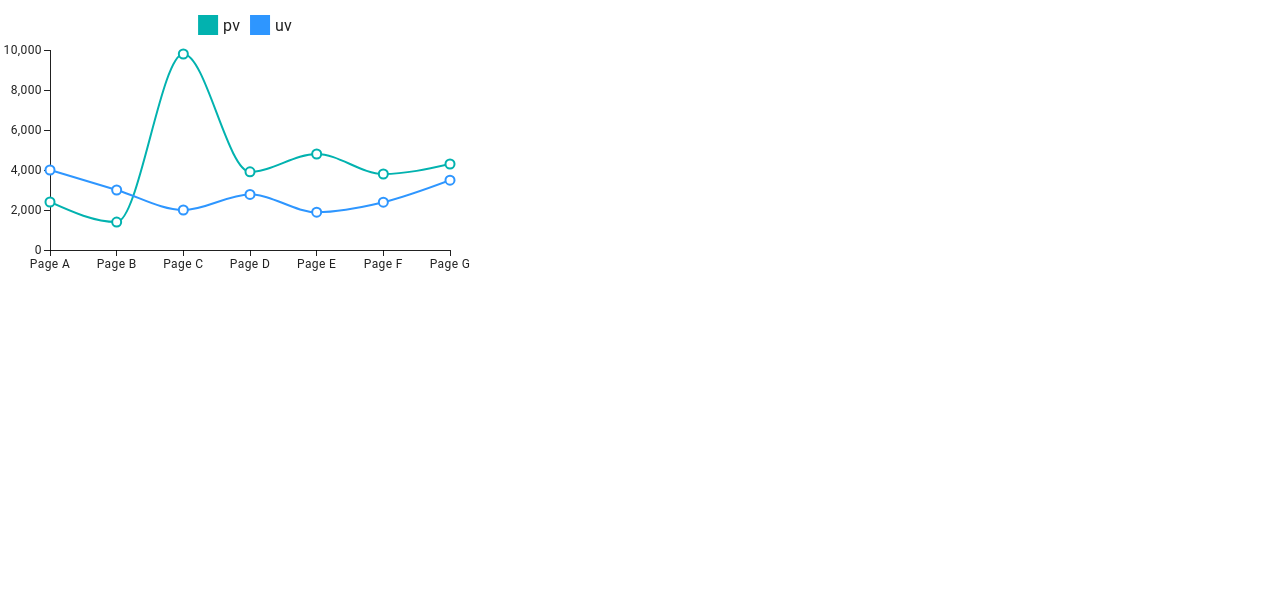
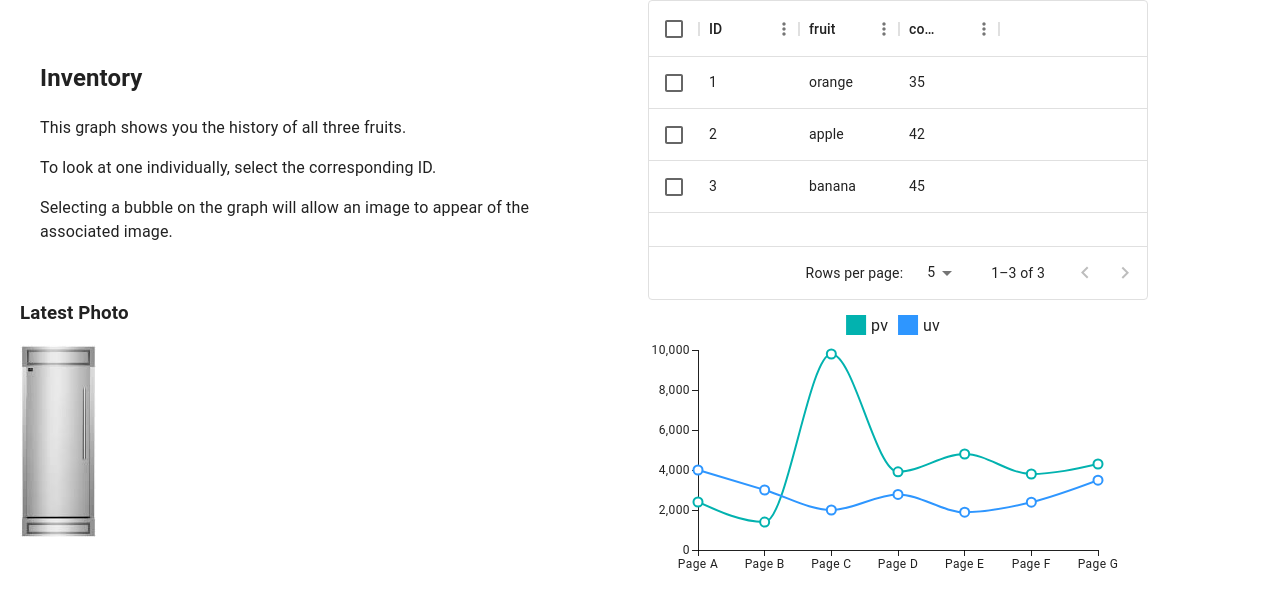
Before and after one commit to ktptran/inventory-detection, a React (Create React App) app in the folder frontend/: page /inventory in a window 1280 px wide. Shown: the top 610 px of the page. Built offline with nearby package versions, Linux system fonts and the light colour scheme; no server answers; the HTML template or start-up script is replaced by a standard one; what aws-amplify would draw is missing.

Commit message:
refact: general structure of inventory page

```diff
--- a/frontend/package.json
+++ b/frontend/package.json
@@ -9,6 +9,7 @@
 		"@mui/icons-material": "^5.15.7",
 		"@mui/material": "^5.15.10",
 		"@mui/x-charts": "^6.19.4",
+		"@mui/x-data-grid": "^6.19.4",
 		"@testing-library/jest-dom": "^5.17.0",
 		"@testing-library/react": "^13.4.0",
 		"@testing-library/user-event": "^13.5.0",
--- a/frontend/src/components/Drawer.jsx
+++ b/frontend/src/components/Drawer.jsx
@@ -30,8 +30,8 @@ function MuiDrawer({ isDrawerOpen, setIsDrawerOpen }) {
         <Button color="inherit" href="/">
           Home
         </Button>
-        <Button color="inherit" href="/about">
-          About
+        <Button color="inherit" href="/inventory">
+          Inventory
         </Button>
       </Drawer>
     </>
--- a/frontend/src/index.css
+++ b/frontend/src/index.css
@@ -31,3 +31,16 @@
   /*prespectiv creates the door open effect*/
   transform: perspective(2000px) translateZ(0px) translateX(200px) translateY(200px) rotateY(-105deg);
 }
+
+.container {
+  height: 50vh;
+  position: relative;
+}
+
+.vertical-center {
+  margin: 0;
+  position: absolute;
+  top: 50%;
+  -ms-transform: translateY(-50%);
+  transform: translateY(-50%);
+}
--- a/frontend/src/pages/Home.jsx
+++ b/frontend/src/pages/Home.jsx
@@ -1,4 +1,5 @@
 import React, { useRef, useState, createRef } from 'react';
+import Grid from '@mui/material/Grid';
 
 import apple from '../assets/apple.png';
 import orange from '../assets/orange.png';
@@ -10,6 +11,7 @@ import { useScreenshot, createFileName } from 'use-react-screenshot';
 
 function Home() {
   const refrigeratorRef = createRef(null);
+  // eslint-disable-next-line
   const [image, takeScreenshot] = useScreenshot({
     type: 'image/jpeg',
     quality: 1.0,
@@ -28,23 +30,31 @@ function Home() {
   };
 
   return (
-    <>
-      <Directions />
+    <Grid container spacing={2}>
+      <Grid item xs={6}>
         <Door downloadScreenShot={downloadScreenShot} />
         <Refrigerator refrigeratorRef={refrigeratorRef} />
-    </>
+      </Grid>
+      <Grid item xs={6}>
+        <Directions />
+      </Grid>
+    </Grid>
   );
 }
 
 function Directions() {
   return (
-    <div style={{ padding: 20 }}>
+    <div className="container">
+      <div className="vertical-center">
         <h2>Welcome to the Refrigerator Inventory Detection Demo!</h2>
         <p>Open the refrigerator and move the items in and out.</p>
-      <p>Once you close the refrigerator, a snapshot will be recorded to count the inventory.</p>
+        <p>Once you close the refrigerator, a snapshot will be recorded.</p>
+        <p>This refrigerator records down the number of apples, oranges, and bananas.</p>
         <p>
-        Navigate to the <a href="/inventory">inventory page</a> for more information.
+          Once you've taken a few snapshots, navigate to the <a href="/inventory">inventory page</a> to look at the
+          historical average.
         </p>
+      </div>
     </div>
   );
 }
--- a/frontend/src/pages/Inventory.jsx
+++ b/frontend/src/pages/Inventory.jsx
@@ -1,14 +1,80 @@
 import React from 'react';
+import Grid from '@mui/material/Grid';
+import Box from '@mui/material/Box';
 import { LineChart } from '@mui/x-charts/LineChart';
+import { DataGrid } from '@mui/x-data-grid';
+import Refrigerator from '../assets/refrigerator-door.jpeg';
 
 function Inventory() {
   return (
-    <>
-      <SimpleLineChart />
-    </>
+    <Grid container spacing={2}>
+      <Grid item xs={6}>
+        <div style={{ padding: '20px' }}>
+          <Description />
+          <CurrentImage />
+        </div>
+      </Grid>
+      <Grid item xs={6}>
+        <Box sx={{ s: 2 }}>
+          <DataTable />
+        </Box>
+        <Box>
+          <SimpleLineChart />
+        </Box>
+      </Grid>
+    </Grid>
   );
 }
 
+function CurrentImage() {
+  return (
+    <div>
+      <h3>Latest Photo</h3>
+      <img src={Refrigerator} alt="latest-photo" />
+    </div>
+  );
+}
+
+function Description() {
+  return (
+    <div style={{ padding: '20px' }}>
+      <h2>Inventory</h2>
+      <p>This graph shows you the history of all three fruits.</p>
+      <p>To look at one individually, select the corresponding ID.</p>
+      <p>Selecting a bubble on the graph will allow an image to appear of the associated image.</p>
+    </div>
+  );
+}
+
+const columns = [
+  { field: 'id', headerName: 'ID' },
+  { field: 'fruit', headerName: 'fruit' },
+  { field: 'count', headerName: 'count' },
+];
+
+const rows = [
+  { id: 1, fruit: 'orange', count: 35 },
+  { id: 2, fruit: 'apple', count: 42 },
+  { id: 3, fruit: 'banana', count: 45 },
+];
+
+function DataTable() {
+  return (
+    <div style={{ height: '300px', width: '500px' }}>
+      <DataGrid
+        rows={rows}
+        columns={columns}
+        initialState={{
+          pagination: {
+            paginationModel: { page: 0, pageSize: 5 },
+          },
+        }}
+        pageSizeOptions={[5, 10]}
+        checkboxSelection
+      />
+    </div>
+  );
+}
 const uData = [4000, 3000, 2000, 2780, 1890, 2390, 3490];
 const pData = [2400, 1398, 9800, 3908, 4800, 3800, 4300];
 const xLabels = ['Page A', 'Page B', 'Page C', 'Page D', 'Page E', 'Page F', 'Page G'];
```
Also changed, not shown: 1 other file (tests, documents, lock files or other folders). Lines whose indentation alone changed are shown as unchanged.
